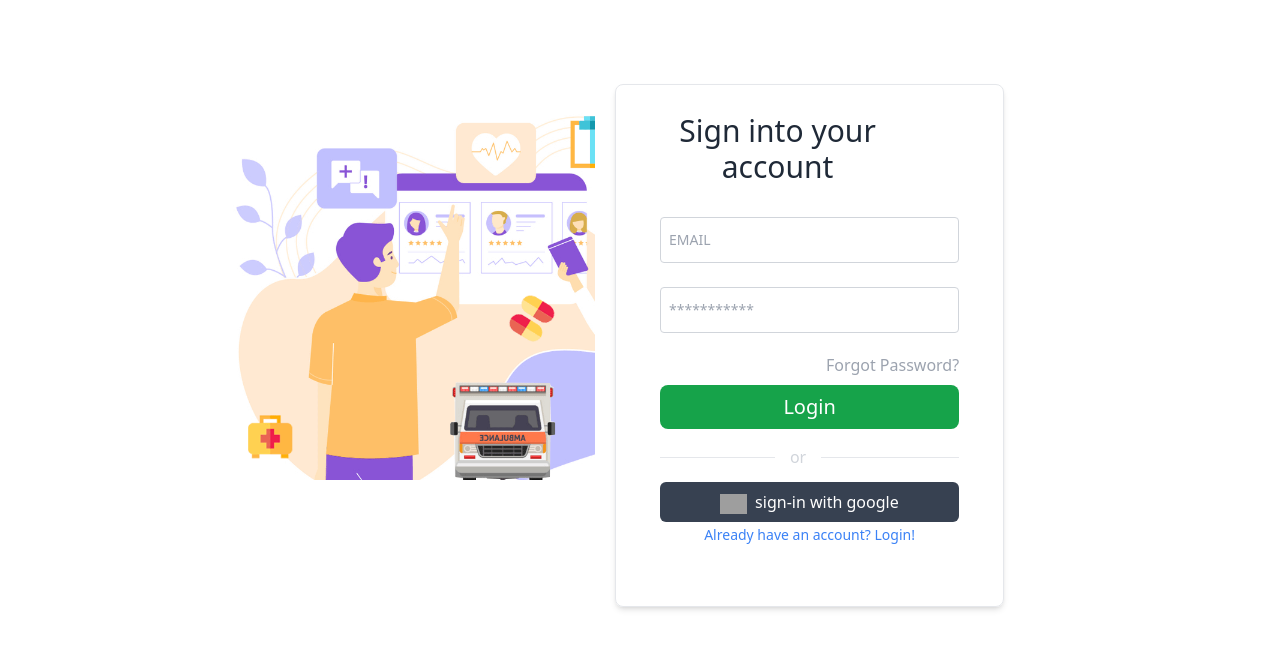
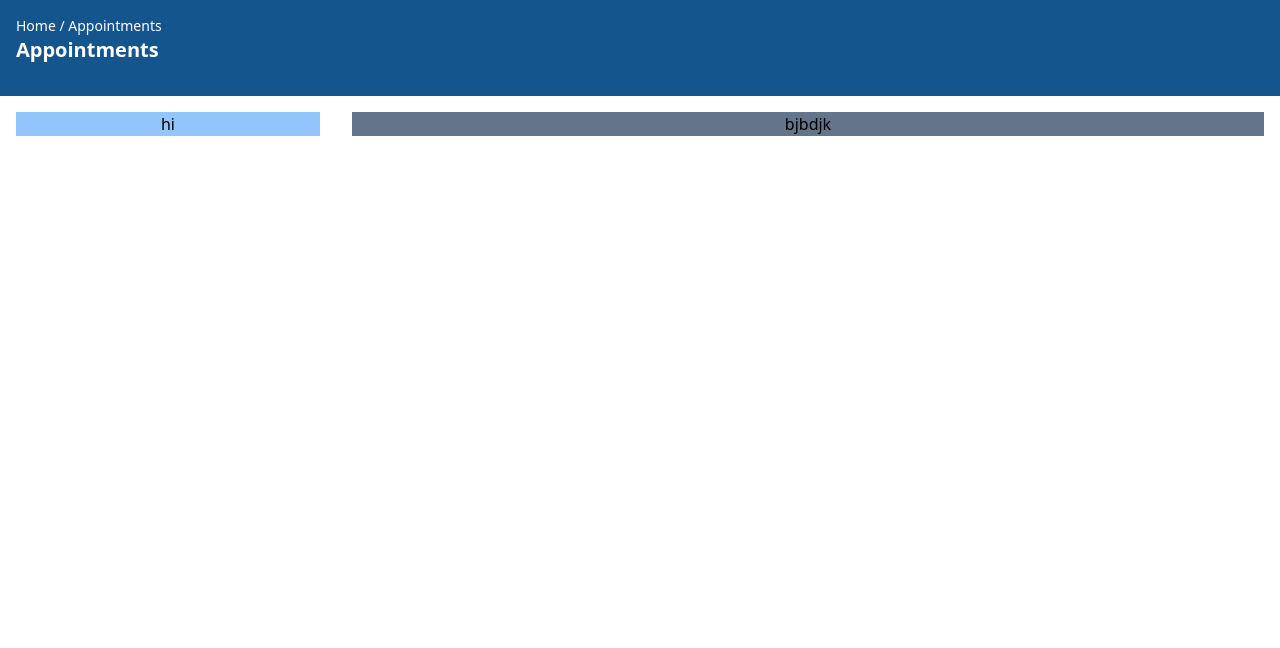
Before and after one commit to vinay-1729/projectDoc, a React (Create React App) app: page / in a window 1280 px wide. Shown: the top 648 px of the page. Built offline with nearby package versions, Linux system fonts and the light colour scheme; grey boxes are pictures that could not be loaded.

Commit message:
added patient list

```diff
--- a/src/App.js
+++ b/src/App.js
@@ -1,12 +1,14 @@
 import logo from "./logo.svg";
 import "./App.css";
 import LoginPage from "../src/components/LoginPage";
+import PatientsList from "./components/PatientsList";
 
 function App() {
   return (
     <div className="App">
-      <div className="container">
-        <LoginPage />
+      <div className="">
+        {/* <LoginPage /> */}
+      <PatientsList />
       </div>
     </div>
   );
--- /dev/null
+++ b/src/components/PatientsList.jsx
@@ -0,0 +1,32 @@
+import React from 'react'
+
+const PatientsList = () => {
+  return (
+      <div className="">
+          <div className="container-fluid h-24" style={{backgroundColor: "#15558d"}}>
+          <div className="flex justify-content-start pt-4">
+              <div className="pl-4 text-sm text-white">
+                  <p>Home / Appointments</p>
+              </div>
+          </div>
+          <div className="flex justify-content-start">
+              <div className="pl-4 text-xl font-bold text-white">
+                  <p>Appointments</p>
+              </div>
+          </div>
+      </div>
+      <div className="container flex p-4">
+            <div className="conatiner bg-blue-300 w-1/4">
+                hi
+            </div>
+            <div className="container bg-slate-500	 w-3/4 ml-8">
+                bjbdjk
+            </div>
+      </div>
+      </div>
+
+
+  )
+}
+
+export default PatientsList
```
